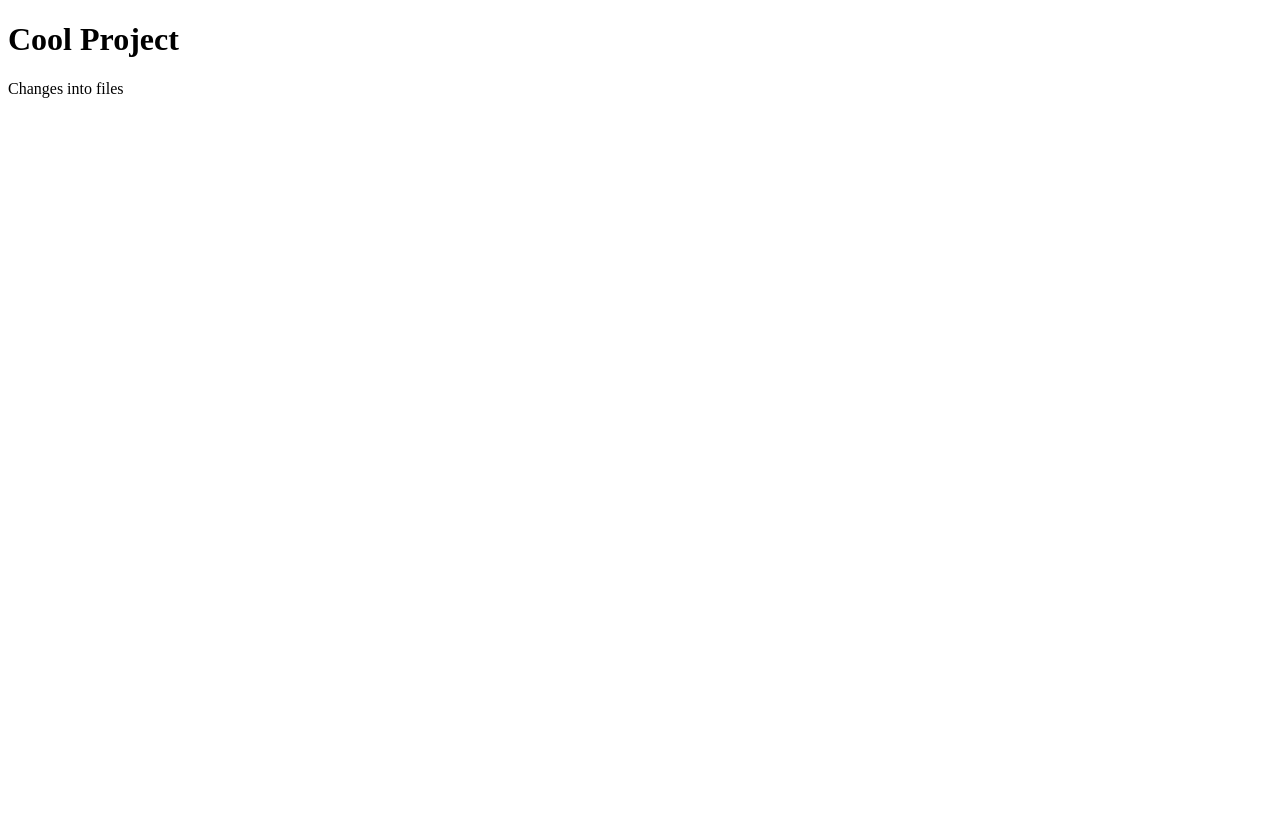
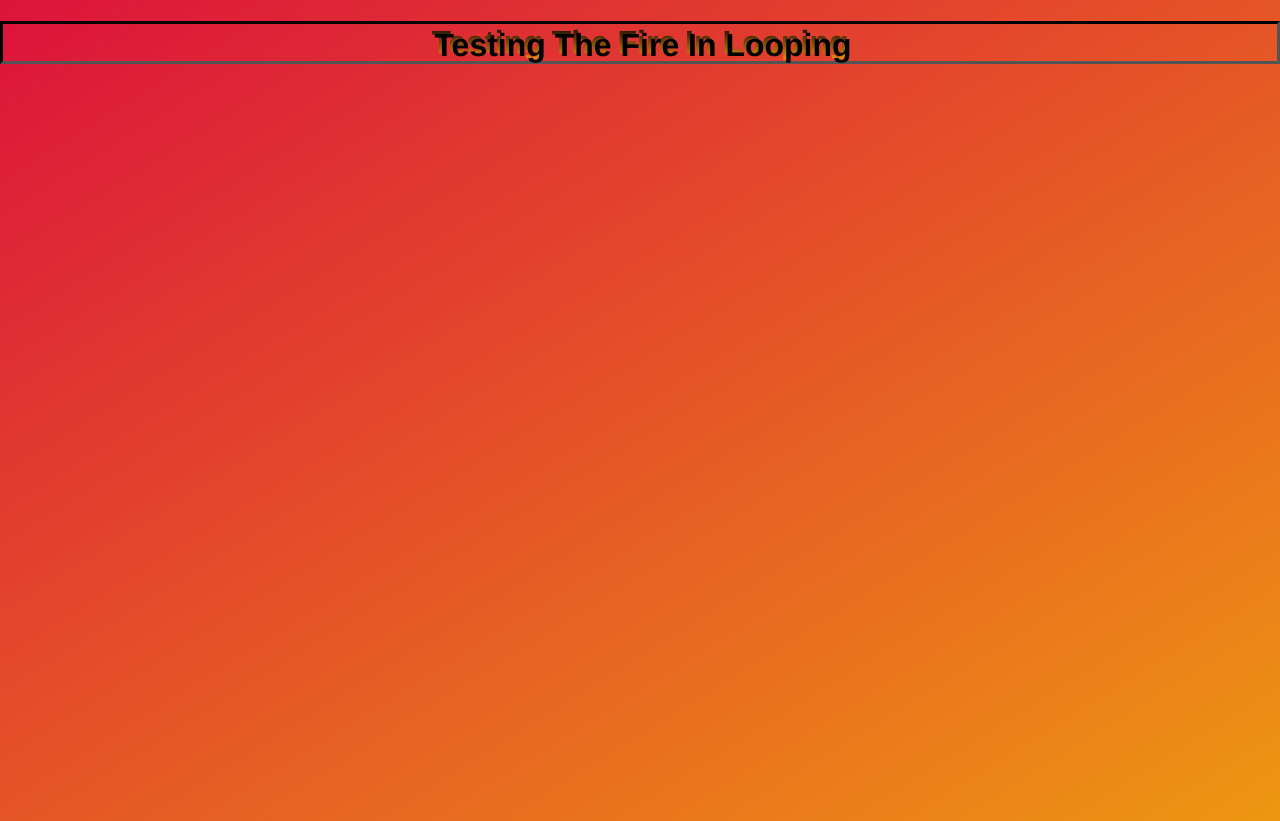
Before and after one commit to Shanils123/RandomProject, a plain HTML site: page index.html in a window 1280 px wide. Before the commit the page ends 800 px from the top, so only its background shows below. Drawn offline with Linux system fonts and the light colour scheme.

Commit message:
Worked on CSS and For Loop

```diff
--- a/index.html
+++ b/index.html
@@ -1,10 +1,13 @@
 <!DOCTYPE html>
 <html lang="en">
 <head>
-    <title>My cool project</title>
+    <meta charset="UTF-8">
+    <meta name="viewport" content="width=device-width, initial-scale=1.0">
+    <title>Document</title>
+    <link rel= "stylesheet" type="text/css" href="styles.css"></link>
 </head>
 <body>
-    <h1>Cool Project</h1>
-    <p>Changes into files</p>
+<script src="index.js"></script>
+<h1>Testing The Fire In Looping</h1>
 </body>
 </html>
--- a/styles.css
+++ b/styles.css
@@ -1,6 +1,20 @@
-/*styles*/
-p {
-    color:red;
-    padding: 2px;
-    margin: 1rem;
+
+html, body {
+  margin: 0;
+  padding: 0;
+  height: 100%;
+  background-color: crimson; /* For browsers that do not support gradients */
+  background-image: linear-gradient(to bottom right, crimson, rgb(238, 150, 18));
 }
+
+h1 {
+  text-align: center;
+  font-family: 'Franklin Gothic Medium', 'Arial Narrow', Arial, sans-serif;
+  text-shadow: 3px 3px black;
+  border-style: inset;
+  border-color: black;
+  background: linear-gradient(black, rgb(238, 150, 18));
+  -webkit-background-clip: text;
+          background-clip: text;
+  -webkit-text-fill-color: transparent;
+}
```
Also changed, not shown: index.js (added).
